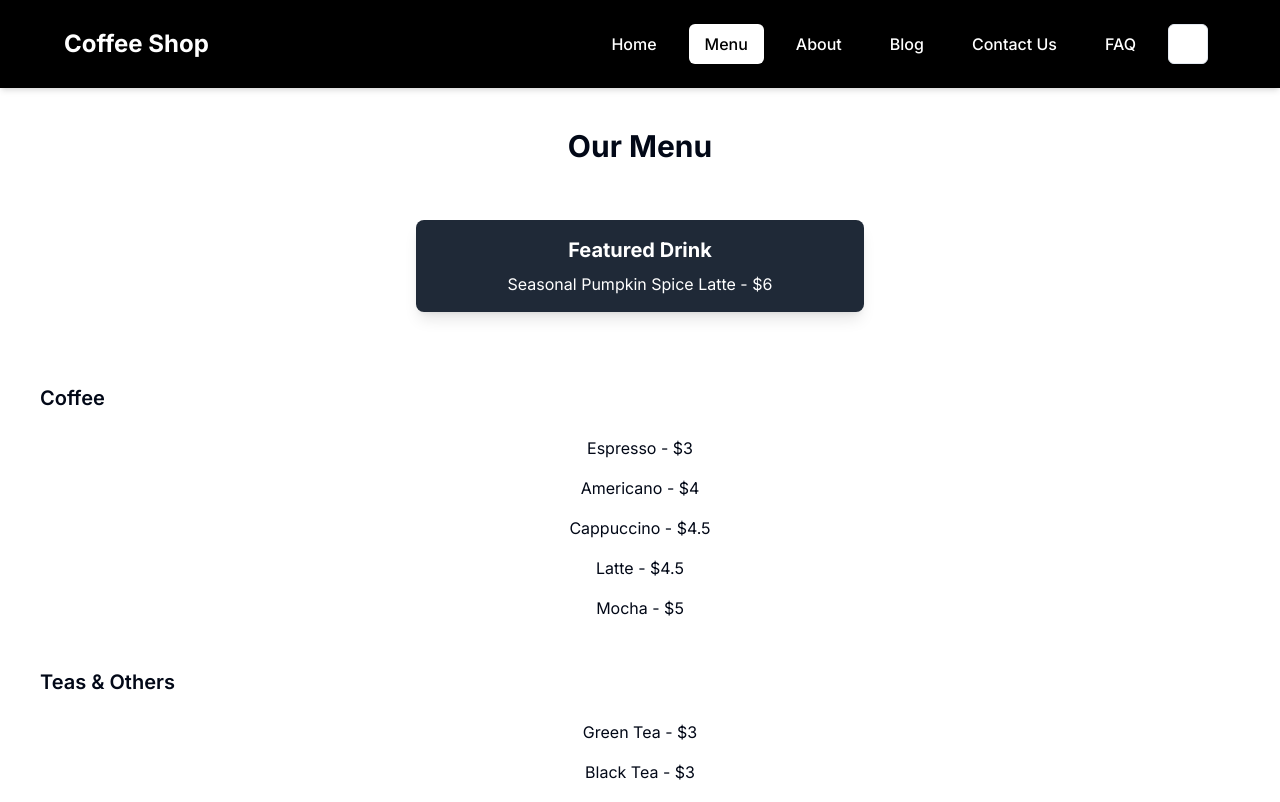
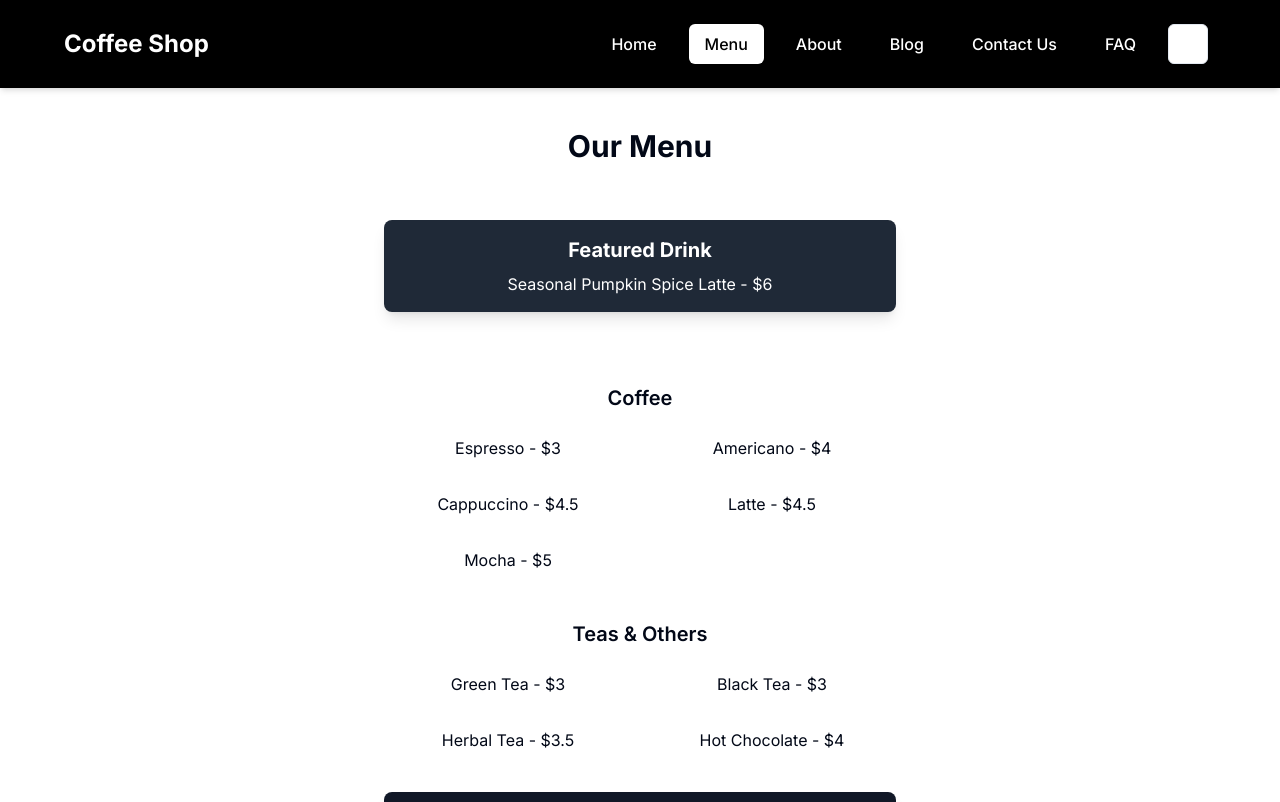
Before and after one commit to N1kos9/coffe-shop, a Next.js app: page /menu in a window 1280 px wide. Shown: the top 802 px of the page. Built offline with nearby package versions, Linux system fonts and the light colour scheme.

Commit message:
better menu page

```diff
--- a/app/menu/page.tsx
+++ b/app/menu/page.tsx
@@ -21,7 +21,7 @@ export default function Menu() {
 
   return (
     <Layout>
-      <div className="p-10">
+      <div className="px-5 py-10 md:p-10">
         <motion.h2
           className="text-3xl font-bold text-center"
           initial={{ scale: 0.8, opacity: 0 }}
@@ -31,14 +31,14 @@ export default function Menu() {
           Our Menu
         </motion.h2>
         <motion.div
-          className="mt-6 flex flex-col items-center"
+          className="mt-6 flex flex-col items-center md:items-stretch"
           variants={containerVariants}
           initial="hidden"
           animate="visible"
         >
           {/* Featured Drink */}
           <motion.div
-            className="my-8 p-4 rounded-lg shadow-lg bg-gray-800 text-white w-full max-w-md text-center"
+            className="my-8 p-4 rounded-lg shadow-lg bg-gray-800 text-white w-full max-w-lg mx-auto text-center"
             initial={{ y: -20, opacity: 0 }}
             animate={{ y: 0, opacity: 1 }}
             transition={{ delay: 0.5 }}
@@ -47,48 +47,66 @@ export default function Menu() {
             <p>Seasonal Pumpkin Spice Latte - $6</p>
           </motion.div>
           <motion.h4
-            className="self-start w-full max-w-md text-xl font-semibold mt-10 mb-4"
+            className="text-xl font-semibold mt-10 mb-4 text-center"
             initial={{ opacity: 0 }}
             animate={{ opacity: 1 }}
             transition={{ delay: 0.7 }}
           >
             Coffee
           </motion.h4>
-          <motion.p variants={itemVariants} className="my-2">
-            Espresso - $3
-          </motion.p>
-          <motion.p variants={itemVariants} className="my-2">
-            Americano - $4
-          </motion.p>
-          <motion.p variants={itemVariants} className="my-2">
-            Cappuccino - $4.5
-          </motion.p>
-          <motion.p variants={itemVariants} className="my-2">
-            Latte - $4.5
-          </motion.p>
-          <motion.p variants={itemVariants} className="my-2">
-            Mocha - $5
-          </motion.p>
+          {/* Dynamic alignment for responsiveness */}
+          <div className="grid grid-cols-1 md:grid-cols-2 gap-4 w-full max-w-lg mx-auto">
+            {/* Each item as a motion component for animation */}
+            {[
+              "Espresso - $3",
+              "Americano - $4",
+              "Cappuccino - $4.5",
+              "Latte - $4.5",
+              "Mocha - $5",
+            ].map((item, index) => (
+              <motion.p
+                key={index}
+                variants={itemVariants}
+                className="my-2 text-center"
+              >
+                {item}
+              </motion.p>
+            ))}
+          </div>
           <motion.h4
-            className="self-start w-full max-w-md text-xl font-semibold mt-10 mb-4"
+            className="text-xl font-semibold mt-10 mb-4 text-center"
             initial={{ opacity: 0 }}
             animate={{ opacity: 1 }}
             transition={{ delay: 0.9 }}
           >
             Teas & Others
           </motion.h4>
-          <motion.p variants={itemVariants} className="my-2">
-            Green Tea - $3
-          </motion.p>
-          <motion.p variants={itemVariants} className="my-2">
-            Black Tea - $3
-          </motion.p>
-          <motion.p variants={itemVariants} className="my-2">
-            Herbal Tea - $3.5
-          </motion.p>
-          <motion.p variants={itemVariants} className="my-2">
-            Hot Chocolate - $4
-          </motion.p>
+          <div className="grid grid-cols-1 md:grid-cols-2 gap-4 w-full max-w-lg mx-auto">
+            {[
+              "Green Tea - $3",
+              "Black Tea - $3",
+              "Herbal Tea - $3.5",
+              "Hot Chocolate - $4",
+            ].map((item, index) => (
+              <motion.p
+                key={index}
+                variants={itemVariants}
+                className="my-2 text-center"
+              >
+                {item}
+              </motion.p>
+            ))}
+          </div>
+          {/* Additional content and alignment for mobile-friendliness */}
+          <motion.div
+            className="my-8 p-4 rounded-lg shadow-lg bg-gray-900 text-white w-full max-w-lg mx-auto text-center"
+            initial={{ y: -20, opacity: 0 }}
+            animate={{ y: 0, opacity: 1 }}
+            transition={{ delay: 1.1 }}
+          >
+            <h3 className="text-xl font-bold mb-2">Special Offer</h3>
+            <p>Buy any coffee and get 50% off any pastry!</p>
+          </motion.div>
         </motion.div>
       </div>
     </Layout>
```
